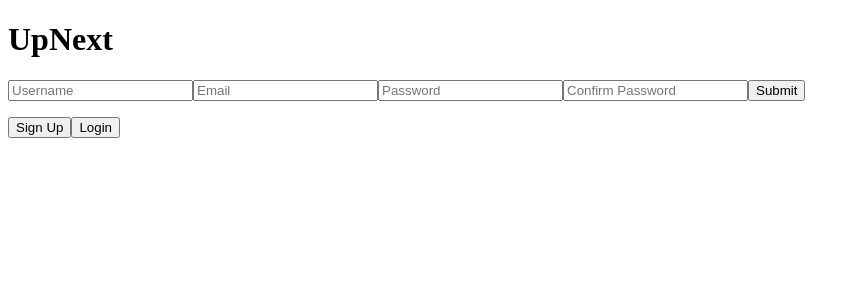
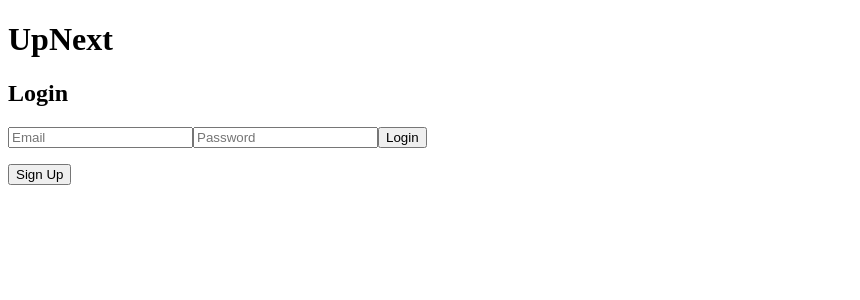
Before and after one commit to MannanK/UpNext, a React (Create React App) app in the folder frontend/: page /#/ in a window 1280 px wide. Shown: the top 300 px of the page, without its empty margins (0-860 px from the left). Built offline with nearby package versions, Linux system fonts and the light colour scheme.

Commit message:
Fix form buttons and titles

```diff
--- a/frontend/src/components/splash/login_form.jsx
+++ b/frontend/src/components/splash/login_form.jsx
@@ -55,6 +55,8 @@ class LoginForm extends React.Component {
   render() {
     return (
       <div className="login-form-container">
+        <h2>Login</h2>
+
         <form onSubmit={this.handleSubmit}>
           <div className="login-form">
             <input type="text"
@@ -67,7 +69,7 @@ class LoginForm extends React.Component {
               onChange={this.update('password')}
               placeholder = "Password"
             />
-            <input type="submit" value="Submit" />
+            <input type="submit" value="Login" />
 
             {this.renderErrors()}
           </div>
--- a/frontend/src/components/splash/signup_form.jsx
+++ b/frontend/src/components/splash/signup_form.jsx
@@ -59,6 +59,8 @@ class SignupForm extends React.Component {
   render() {
     return (
       <div className="signup-form-container">
+        <h2>Sign Up</h2>
+
         <form onSubmit={this.handleSubmit}>
           <div className="signup-form">
             <input type="text"
@@ -85,7 +87,7 @@ class SignupForm extends React.Component {
               placeholder="Confirm Password"
             />
 
-            <input type="submit" value="Submit" />
+            <input type="submit" value="Sign Up" />
             {this.renderErrors()}
           </div>
         </form>
--- a/frontend/src/components/splash/splash.jsx
+++ b/frontend/src/components/splash/splash.jsx
@@ -12,7 +12,7 @@ class Splash extends React.Component {
     super(props);
 
     this.state = {
-      formType: SIGNUP
+      formType: LOGIN
     };
 
     this.handleClick = this.handleClick.bind(this);
@@ -30,11 +30,14 @@ class Splash extends React.Component {
     const { formType } = this.state;
 
     let form;
+    let button;
 
     if (formType === SIGNUP) {
       form = <SignupFormContainer />;
+      button = <button id="login-button" onClick={this.handleClick(LOGIN)}>Login</button>;
     } else {
       form = <LoginFormContainer />;
+      button = <button id="sign-up-button" onClick={this.handleClick(SIGNUP)}>Sign Up</button>
     }
 
     return (
@@ -43,9 +46,8 @@ class Splash extends React.Component {
 
         { form }
 
-        <div className="form-buttons">
-          <button id="sign-up-button" onClick={this.handleClick(SIGNUP)}>Sign Up</button>
-          <button id="login-button" onClick={this.handleClick(LOGIN)}>Login</button>
+        <div className="form-button">
+          { button }
         </div>
       </div>
     );
```
